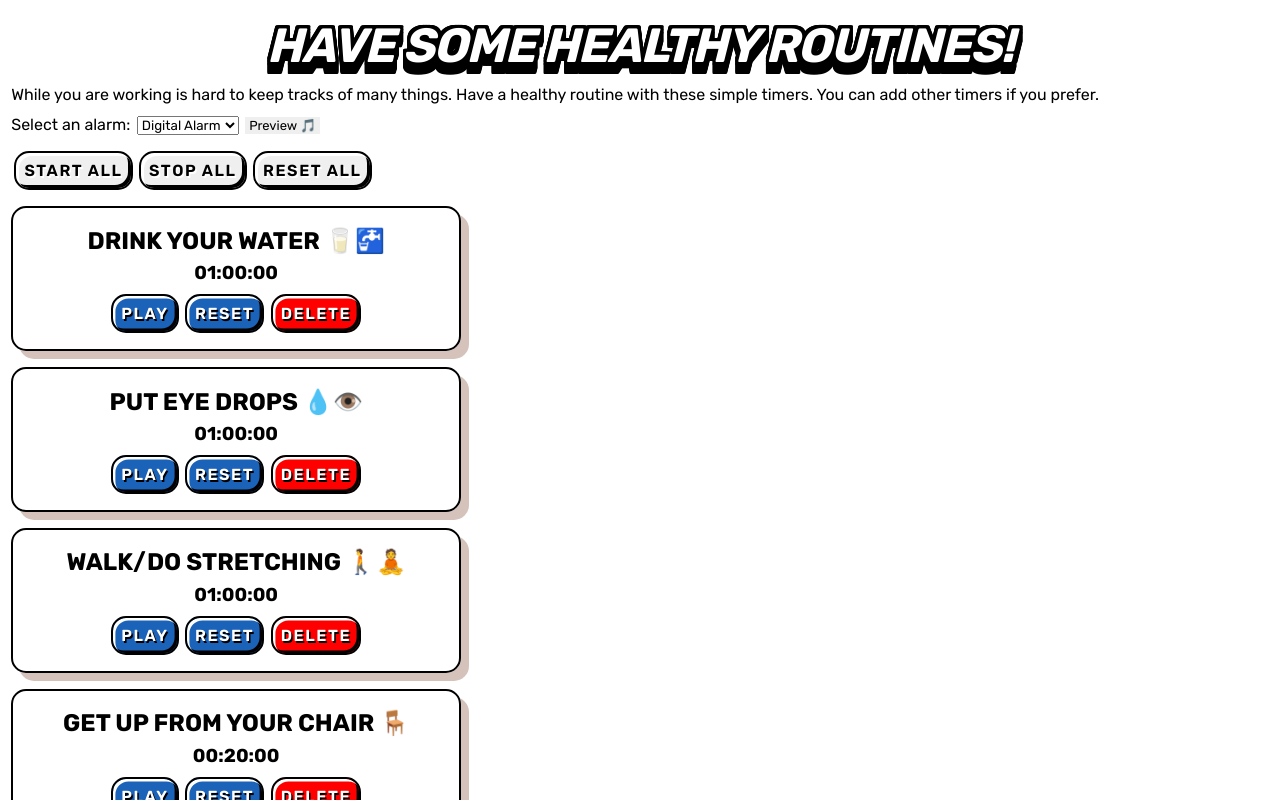
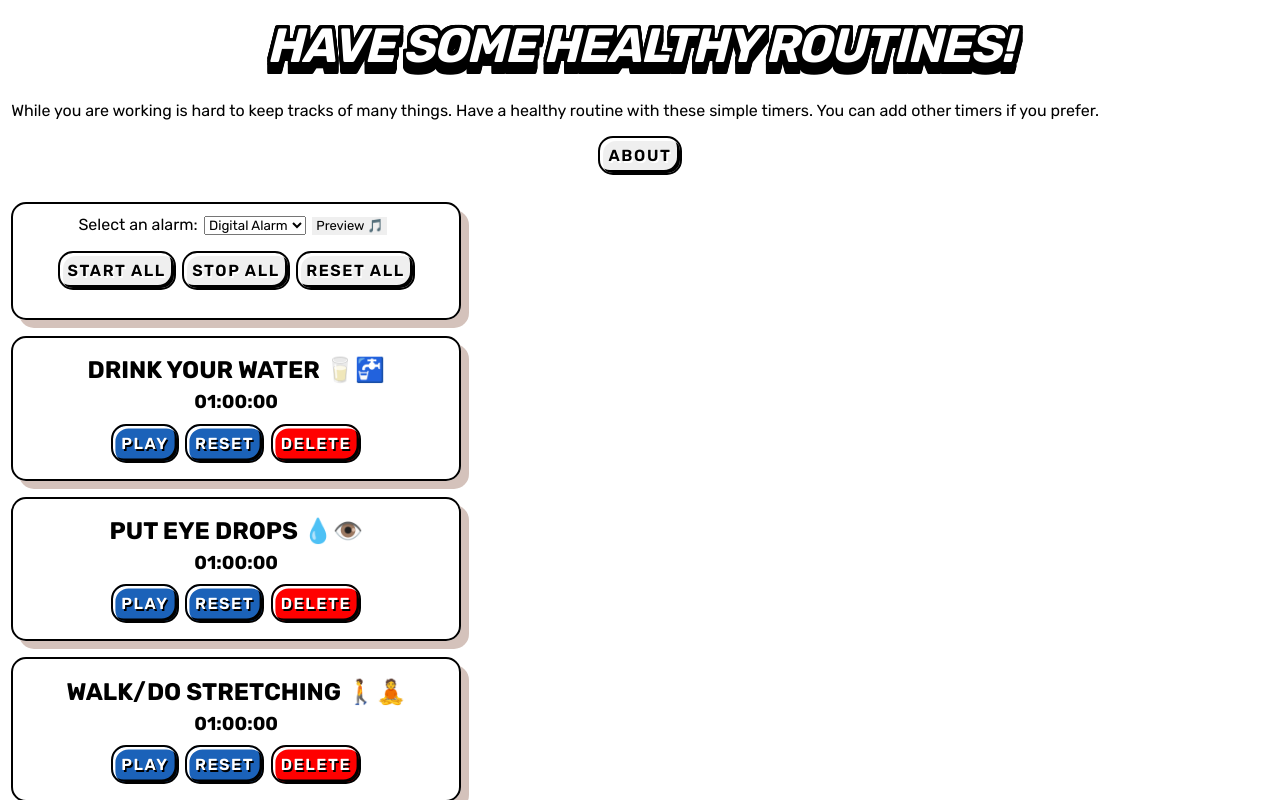
Before and after one commit to damianobacci/health-routines, a React (Vite) app: page / in a window 1280 px wide. Shown: the top 800 px of the page. Built offline with nearby package versions, Linux system fonts and the light colour scheme.

Commit message:
App styling

```diff
--- a/src/App.jsx
+++ b/src/App.jsx
@@ -11,6 +11,7 @@ function App() {
         While you are working is hard to keep tracks of many things. Have a
         healthy routine with these simple timers. You can add other timers if
         you prefer.
+        <button className={classes["button-primary"]}>About</button>
       </section>
       <CountdownList />
     </>
--- a/src/App.module.css
+++ b/src/App.module.css
@@ -84,4 +84,31 @@
 
 .text {
   padding: 0.7em 0.7em 0 0.7em;
+  margin: 1em auto;
 }
+
+.button-primary {
+  display: block;
+  border: 0.15rem solid black;
+  border-radius: 15px;
+  padding: 0.5em;
+  margin: 1em auto;
+  font-size: 16px;
+  box-shadow: inset 0.1875rem 0.1875rem white, inset -0.1875rem -0.1875rem black;
+  text-transform: uppercase;
+  font-weight: var(--font-weight-semibold);
+  letter-spacing: 0.1em;
+  text-shadow: rgb(255, 255, 255) 1.5px 2px 0px;
+  color: black;
+}
+
+.button-primary:hover {
+  box-shadow: inset 0.125em 0.125em black;
+}
+
+.button-primary:active {
+  border-color: white;
+  box-shadow: 0 0 0 0.1875rem black;
+  outline: 2px solid transparent;
+  outline-offset: 4px;
+}
--- a/src/Counter/CountdownList.module.css
+++ b/src/Counter/CountdownList.module.css
@@ -26,3 +26,13 @@
   outline: 2px solid transparent;
   outline-offset: 4px;
 }
+
+.controls {
+  border: 2px solid black;
+  border-radius: 15px;
+  padding: 0.7em;
+  margin-bottom: 1em;
+  max-width: 450px;
+  text-align: center;
+  box-shadow: 0.5rem 0.5rem rgba(132, 81, 61, 0.35);
+}
--- a/src/Counter/CoutdownList.jsx
+++ b/src/Counter/CoutdownList.jsx
@@ -50,6 +50,7 @@ const CountdownList = () => {
 
   return (
     <div className={classes.list}>
+      <div className={classes.controls}>
         <SelectAudio onAudioChange={audioChangeHandler} />
         <button className={classes["button-primary"]} onClick={startAllTimers}>
           Start All
@@ -60,6 +61,7 @@ const CountdownList = () => {
         <button className={classes["button-primary"]} onClick={resetAllTimers}>
           Reset All
         </button>
+      </div>
       {countdownList.map((timer) => {
         return (
           <Countdown
```
Lines whose indentation alone changed are shown as unchanged.
